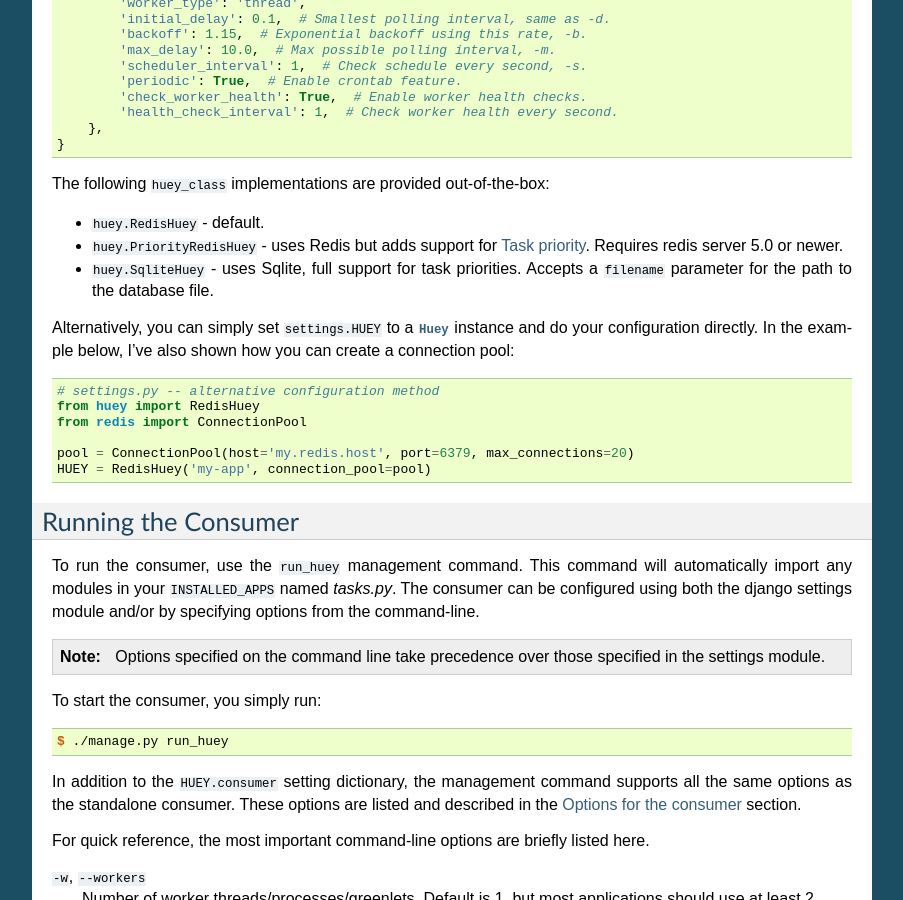
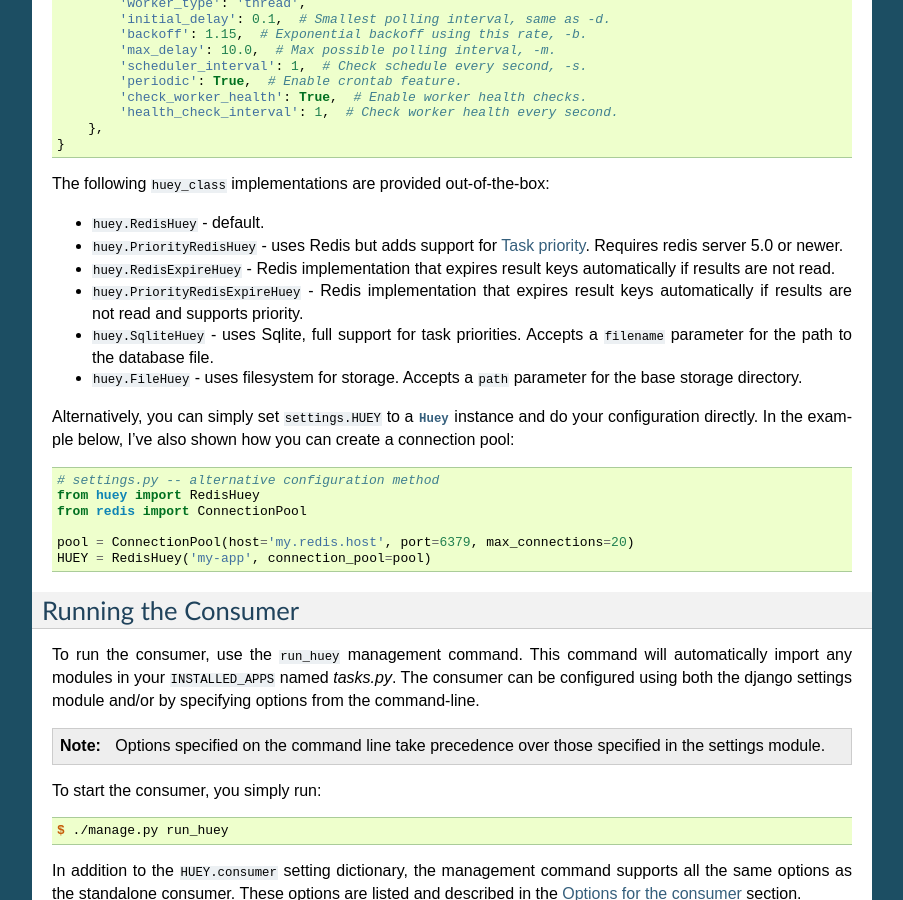
Before and after one commit to coleifer/huey, a Sphinx documentation site: the page built from docs/django.rst, in a window 1280 px wide and 900 px high, scrolled down 1117 px. Shown: the whole window, without its empty margins (198-1101 px from the left). Built offline with Sphinx 7.4.7, drawn with Linux system fonts in a browser that asks for light colours.

Commit message:
Add notes on other huey implementations.

```diff
--- a/docs/django.rst
+++ b/docs/django.rst
@@ -84,8 +84,14 @@ The following ``huey_class`` implementations are provided out-of-the-box:
 * ``huey.RedisHuey`` - default.
 * ``huey.PriorityRedisHuey`` - uses Redis but adds support for :ref:`priority`.
   Requires redis server 5.0 or newer.
+* ``huey.RedisExpireHuey`` - Redis implementation that expires result keys
+  automatically if results are not read.
+* ``huey.PriorityRedisExpireHuey`` - Redis implementation that expires result
+  keys automatically if results are not read and supports priority.
 * ``huey.SqliteHuey`` - uses Sqlite, full support for task priorities. Accepts
   a ``filename`` parameter for the path to the database file.
+* ``huey.FileHuey`` - uses filesystem for storage. Accepts a ``path`` parameter
+  for the base storage directory.
 
 Alternatively, you can simply set ``settings.HUEY`` to a :py:class:`Huey`
 instance and do your configuration directly. In the example below, I've also
```
